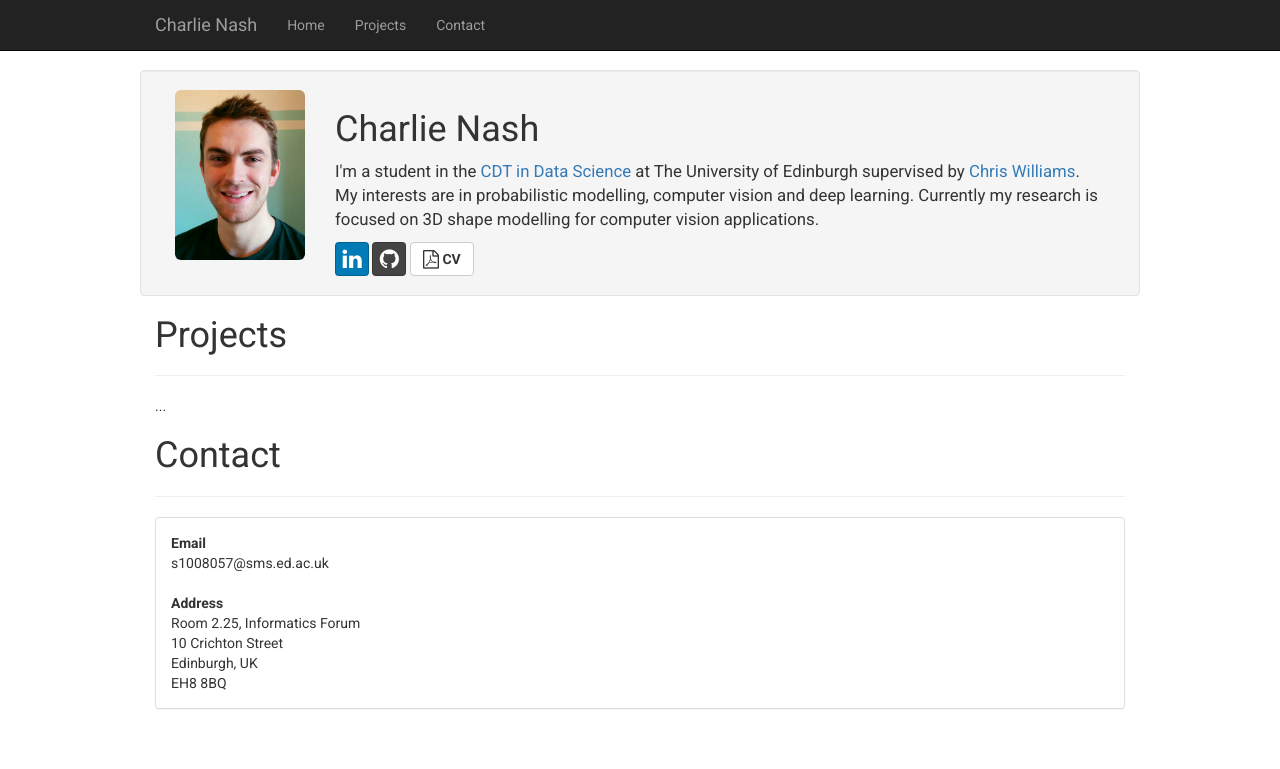
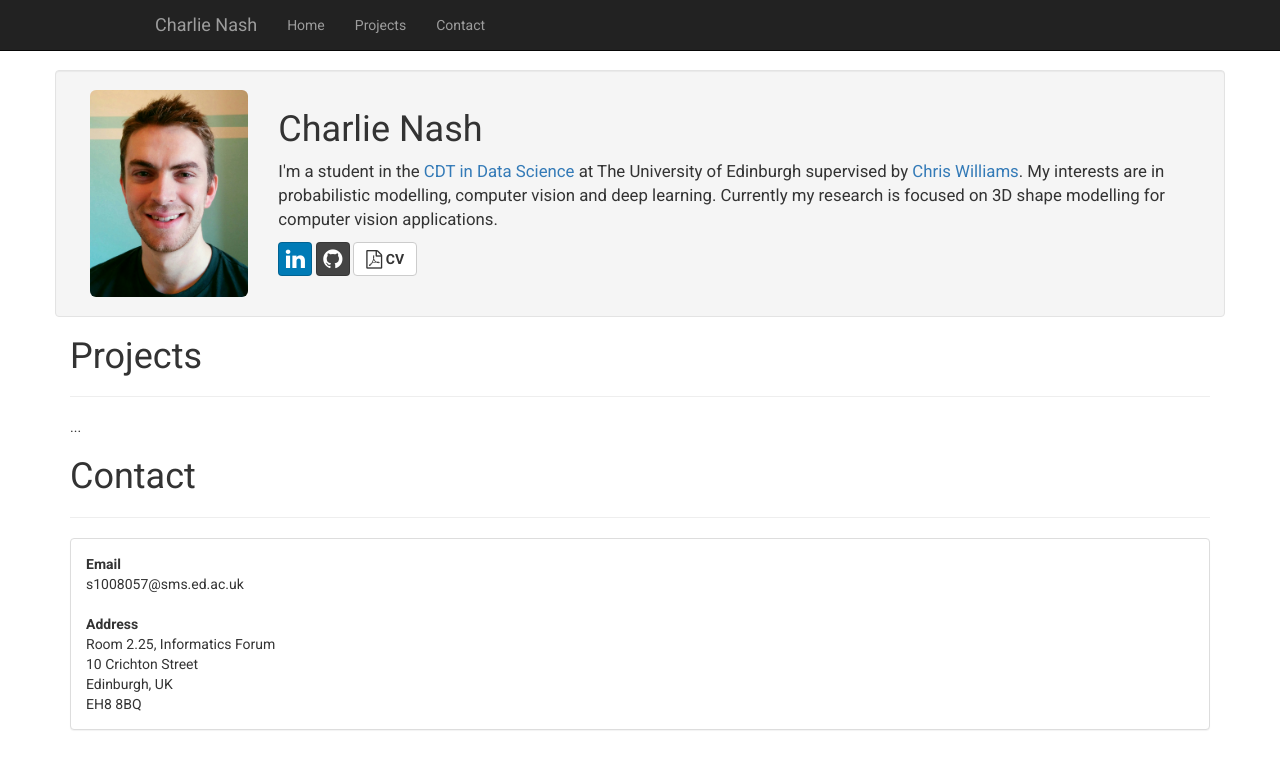
Before and after one commit to charlienash/charlienash.github.io, a Jekyll site: the page index.html, which Jekyll copies as it is, in a window 1280 px wide. Shown: the top 769 px of the page. Built offline with Jekyll 4.4.1, drawn with Linux system fonts in a browser that asks for light colours; nearby versions of some CDN libraries; library files that are not in the unit come from our copies.

Commit message:
Update index.html

```diff
--- a/index.html
+++ b/index.html
@@ -67,8 +67,8 @@
 		<!-- /.navbar -->
 
 		<!-- Page Content -->
-		<div class="container-fluid">
-			<!--div class="span6"-->
+		<div class="container">
+			<div class="span6">
 			<div class="row">
 				<div class="col-sm-12">
 					<div class="row well">
```
